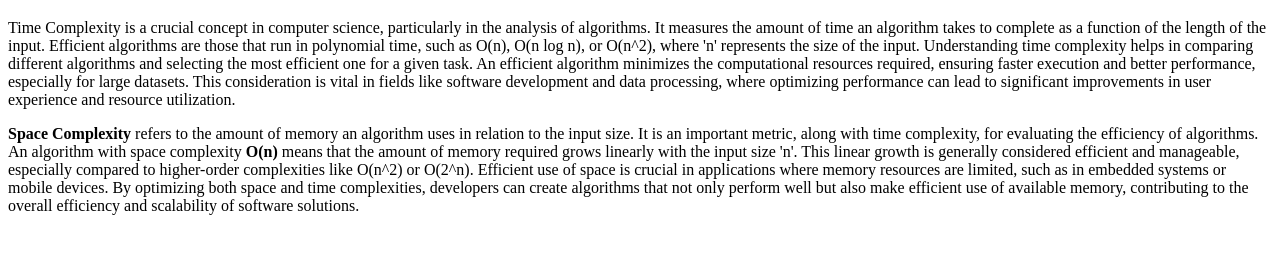
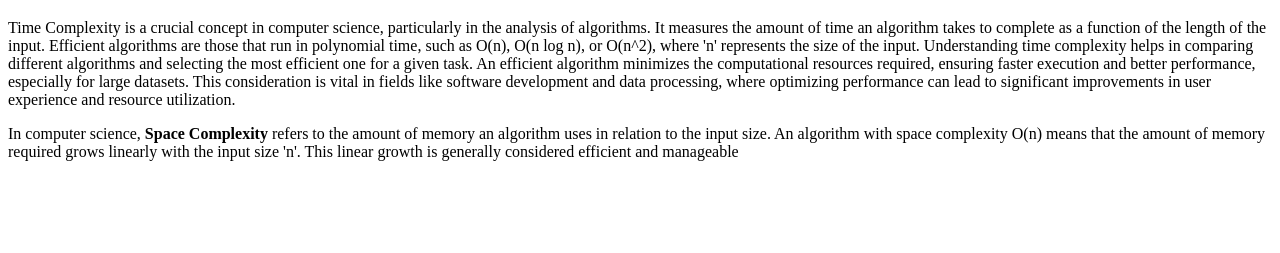
Before and after one commit to acciojob/time-and-space-complexity-Aatmin, a website: page main.html in a window 1280 px wide. Shown: the part 61-314 px from the top of the page. Drawn offline with Linux system fonts and the light colour scheme.

Commit message:
created a submission

```diff
--- a/main.html
+++ b/main.html
@@ -12,7 +12,7 @@
 		Time Complexity is a crucial concept in computer science, particularly in the analysis of algorithms. It measures the amount of time an algorithm takes to complete as a function of the length of the input. Efficient algorithms are those that run in polynomial time, such as O(n), O(n log n), or O(n^2), where 'n' represents the size of the input. Understanding time complexity helps in comparing different algorithms and selecting the most efficient one for a given task. An efficient algorithm minimizes the computational resources required, ensuring faster execution and better performance, especially for large datasets. This consideration is vital in fields like software development and data processing, where optimizing performance can lead to significant improvements in user experience and resource utilization.
 	</p>
 	<p>
-	    <strong>Space Complexity</strong> refers to the amount of memory an algorithm uses in relation to the input size. It is an important metric, along with time complexity, for evaluating the efficiency of algorithms. An algorithm with space complexity <b>O(n)</b> means that the amount of memory required grows linearly with the input size 'n'. This linear growth is generally considered efficient and manageable, especially compared to higher-order complexities like O(n^2) or O(2^n). Efficient use of space is crucial in applications where memory resources are limited, such as in embedded systems or mobile devices. By optimizing both space and time complexities, developers can create algorithms that not only perform well but also make efficient use of available memory, contributing to the overall efficiency and scalability of software solutions.
+	   In computer science, <b>Space Complexity</b> refers to the amount of memory an algorithm uses in relation to the input size. An algorithm with space complexity O(n) means that the amount of memory required grows linearly with the input size 'n'. This linear growth is generally considered efficient and manageable
     </p>
 	<!-- the entire body must be written by student -->
     <script type="text/javascript" src="./script.js">
```
